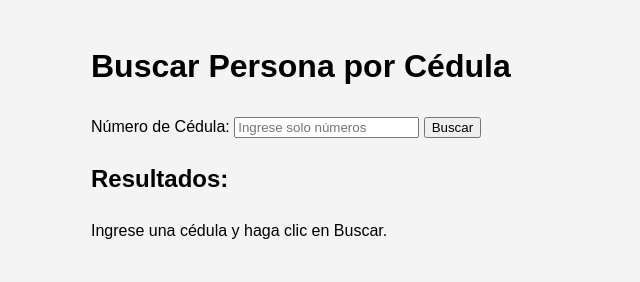
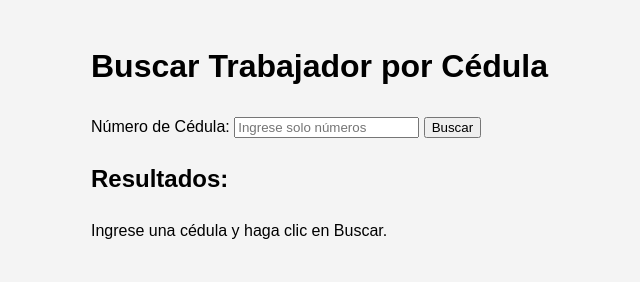
Before and after one commit to Incuavinar/Incuavinar.github.io, a plain HTML site: page index.html in a window 1280 px wide. Shown: the whole page, without its empty margins (249-889 px from the left). Drawn offline with nearby package versions, Linux system fonts and the light colour scheme.

Commit message:
cambio pagina inicial

```diff
--- a/index.html
+++ b/index.html
@@ -3,13 +3,13 @@
 <head>
     <meta charset="UTF-8">
     <meta name="viewport" content="width=device-width, initial-scale=1.0">
-    <title>Buscador por Cédula</title>
+    <title>Incuavinar</title>
     <!-- Vincular CSS -->
     <link rel="stylesheet" href="css/style.css">
 </head>
 <body>
 
-    <h1>Buscar Persona por Cédula</h1>
+    <h1>Buscar Trabajador por Cédula</h1>
 
     <div id="search-container">
         <label for="cedulaInput">Número de Cédula:</label>
```
